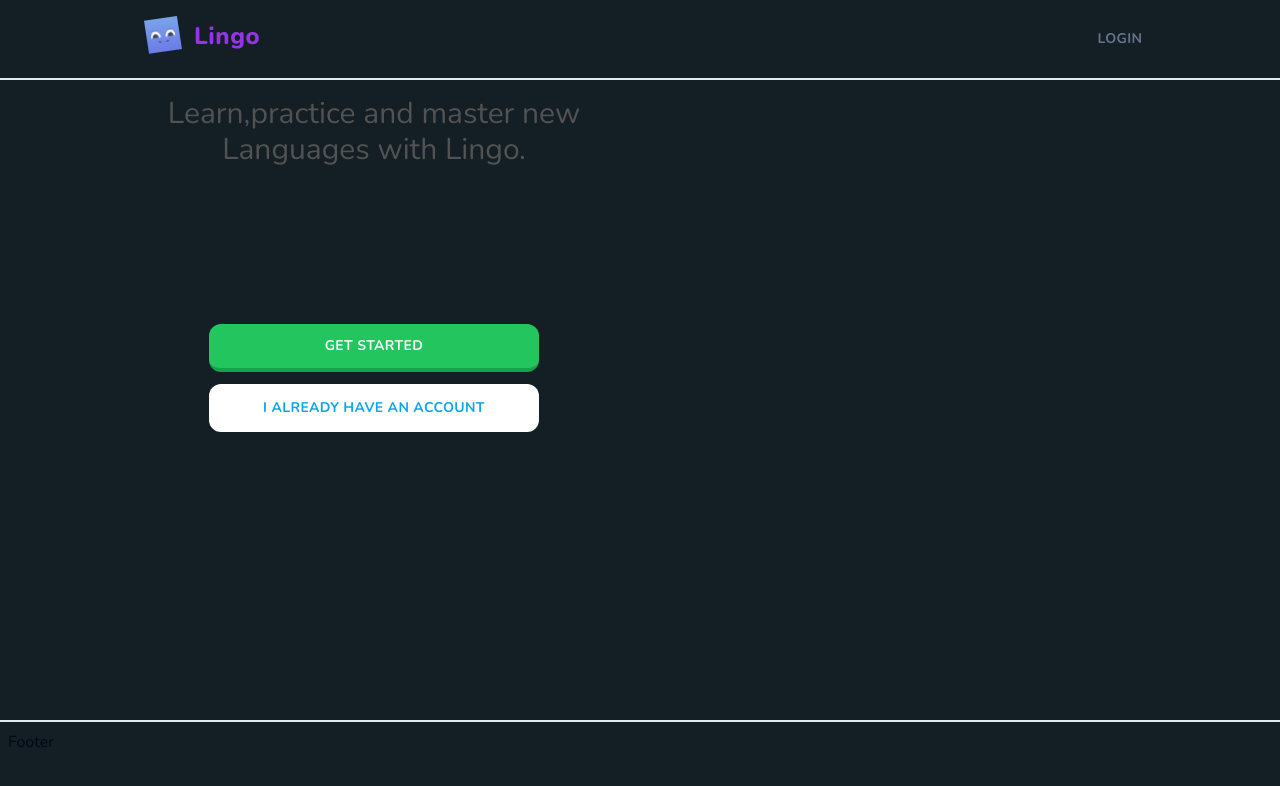
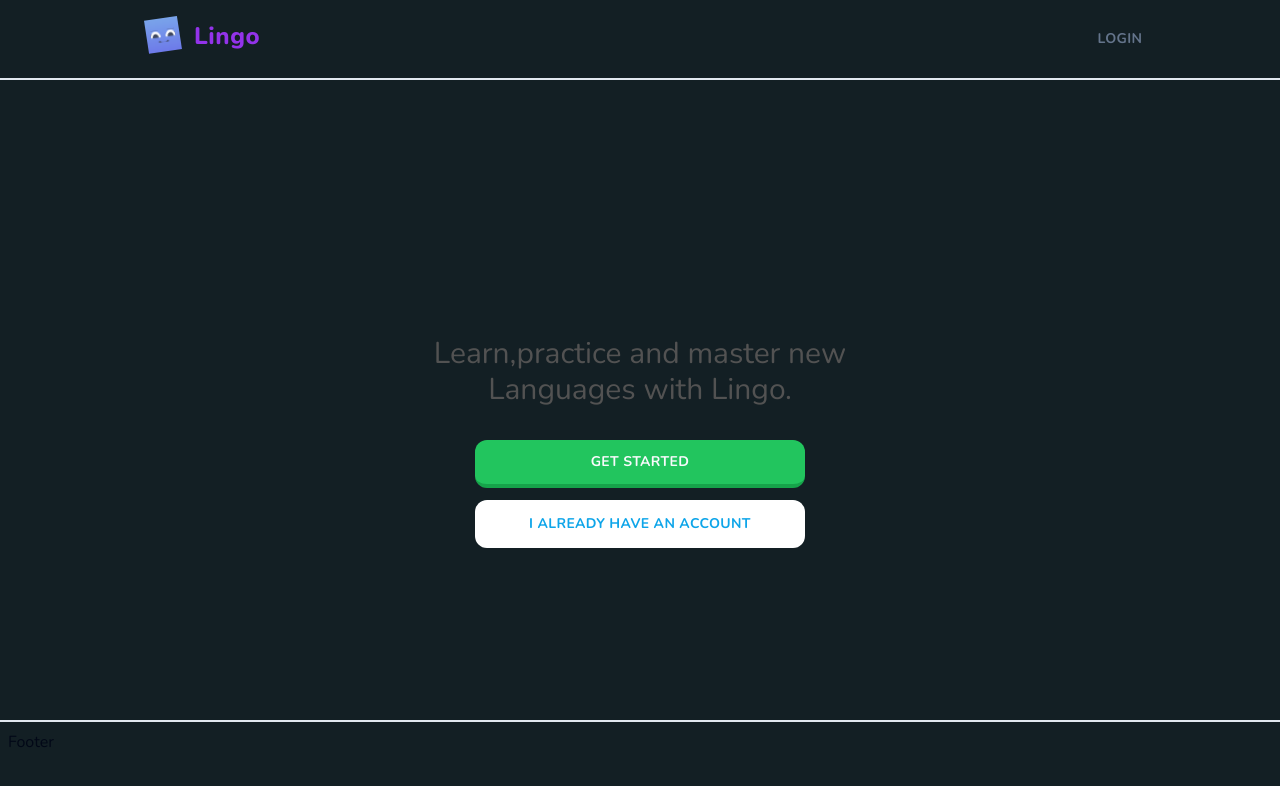
Before and after one commit to l3vith/Signify, a Next.js app: page / in a window 1280 px wide. Shown: the top 786 px of the page. Built offline with nearby package versions, Linux system fonts and the light colour scheme; no server answers.

Commit message:
fixed alignment

```diff
--- a/app/(marketing)/page.tsx
+++ b/app/(marketing)/page.tsx
@@ -14,9 +14,9 @@ import Link  from 'next/link';
 export default function Home() {
   return(
   <div className ="max-w-[988px] mx-auto flex-1 w-full justify-center p-4 gap-2">
-   <div className="relative w-[240px] h-[240px] lg:w-[424px] lg:h-[424px] mb-8 lg:mb-0">
+   <div className="relative w-[240px] h-[540px] lg:w-auto lg:h-[auto] mb-8 lg:mb-0">
    <div className ="flex flex-col items-center gap-y-8">
-    <h1 className ="text-xl lg:text-3xl front-bold text-neutral-600 max-w-[480px] text-center">
+    <h1 className ="text-xl lg:text-3xl front-bold text-neutral-600 max-w-[480px] text-center pt-60">
       Learn,practice and master new Languages with Lingo.
     </h1>
     <div className="flex flex-col items-center gap-y-3 max-w-[330px] w-full">
```
